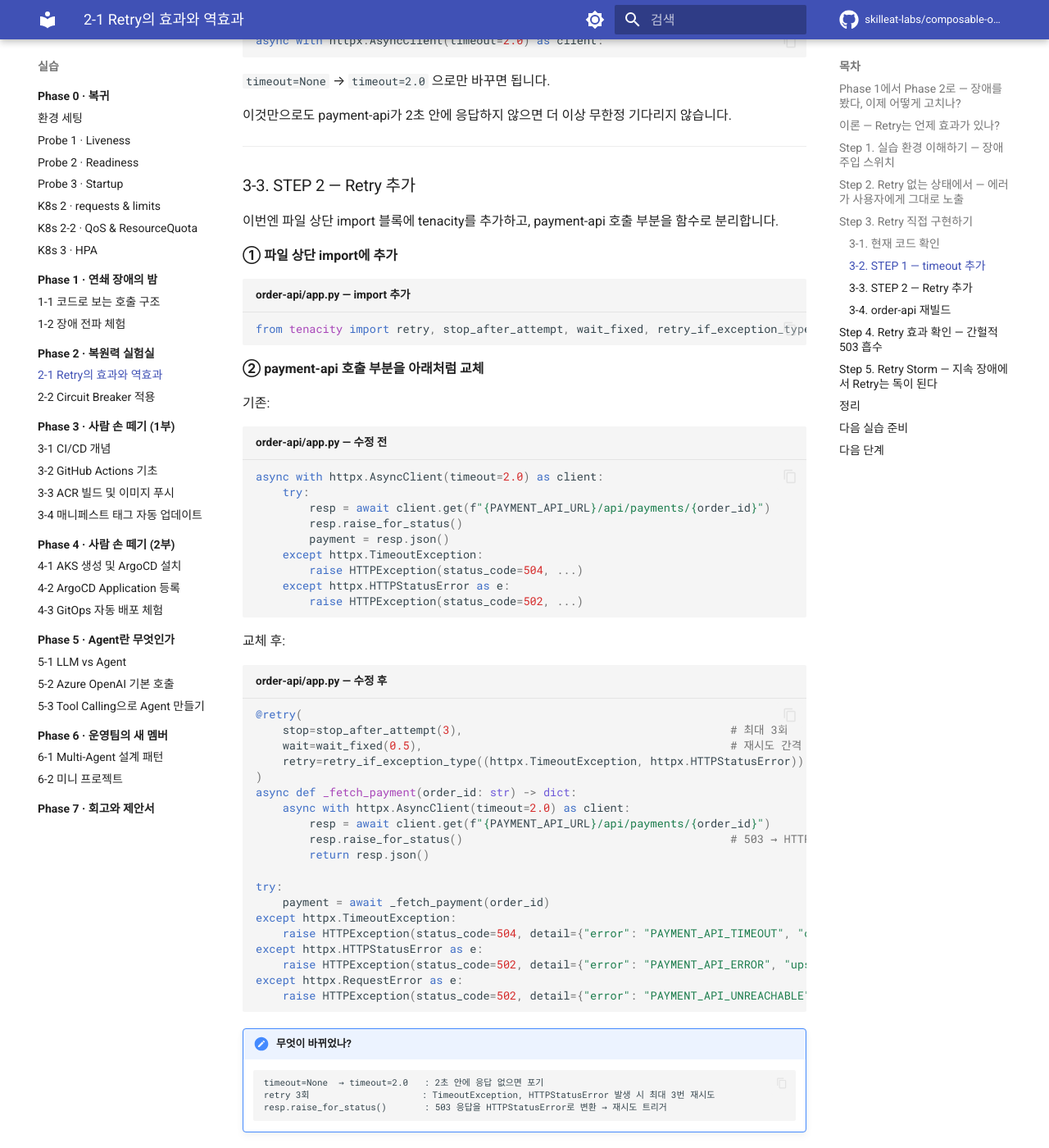
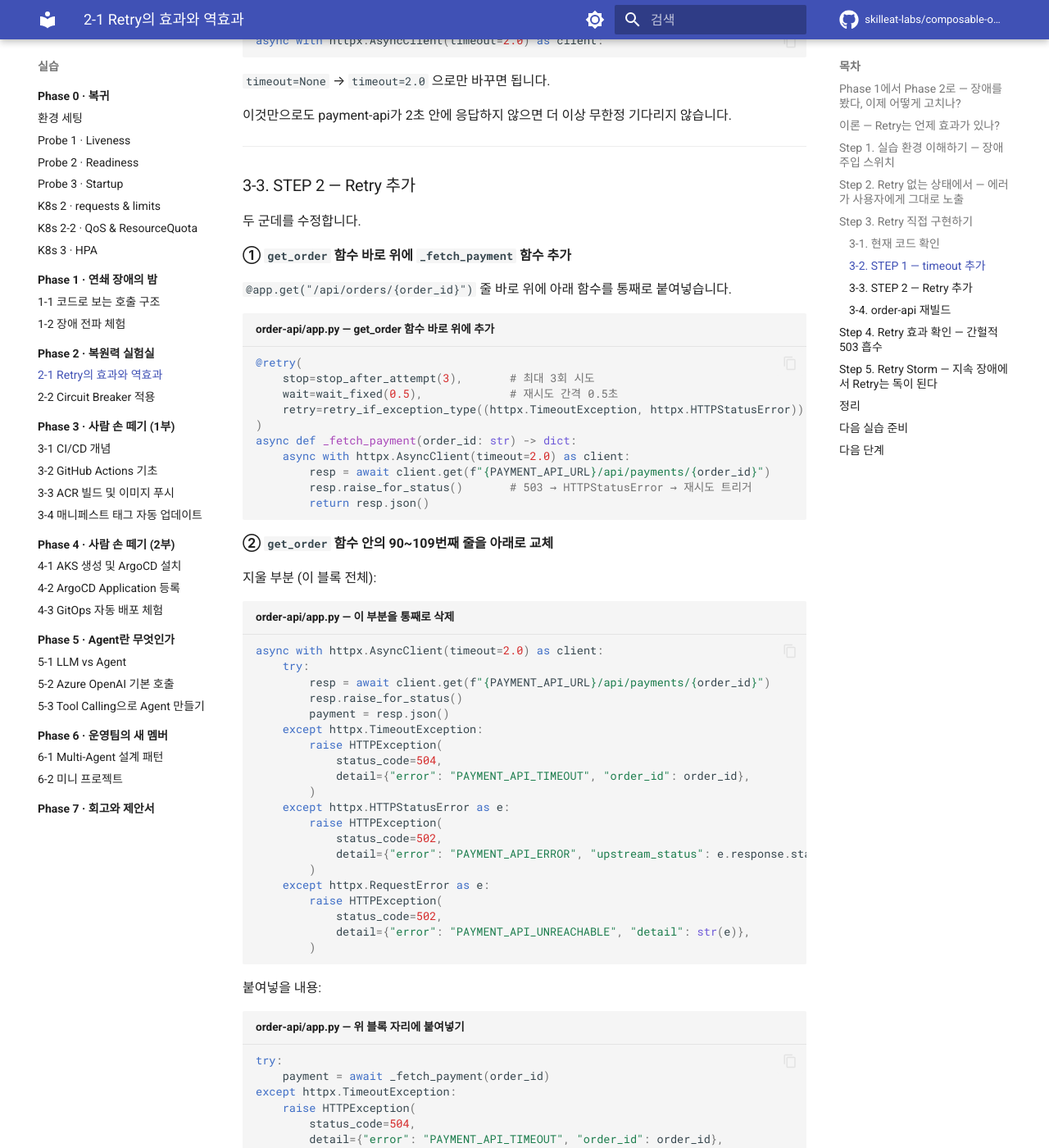
Before and after one commit to skilleat-labs/composable-ops-labs, an MkDocs documentation site: the page built from docs/phase-2/retry-and-storm.md, in a window 1280 px wide and 1400 px high, scrolled down 5245 px. Shown: the whole window at 82% size. Built offline with MkDocs 1.6.1 and Material for MkDocs 9.7.7, drawn with Linux system fonts in a browser that asks for light colours; comment, search, counter and statistics services are not loaded; some of the changed text lies outside the part shown.

Commit message:
feat: Retry 코드 수정 가이드를 두 단계로 명확하게 분리
① get_order 바로 위에 _fetch_payment 추가 위치 명시
② 90~109번째 줄 삭제 후 붙여넣기 방식으로 설명

Co-Authored-By: Claude Sonnet 4.6 <noreply@anthropic.com>

````diff
--- a/docs/phase-2/retry-and-storm.md
+++ b/docs/phase-2/retry-and-storm.md
@@ -251,59 +251,79 @@ async with httpx.AsyncClient(timeout=2.0) as client:
 
 ### 3-3. STEP 2 — Retry 추가
 
-이번엔 파일 상단 import 블록에 tenacity를 추가하고, payment-api 호출 부분을 함수로 분리합니다.
+두 군데를 수정합니다.
 
-**① 파일 상단 import에 추가**
+**① `get_order` 함수 바로 위에 `_fetch_payment` 함수 추가**
 
-```python title="order-api/app.py — import 추가"
-from tenacity import retry, stop_after_attempt, wait_fixed, retry_if_exception_type
+`@app.get("/api/orders/{order_id}")` 줄 바로 위에 아래 함수를 통째로 붙여넣습니다.
+
+```python title="order-api/app.py — get_order 함수 바로 위에 추가"
+@retry(
+    stop=stop_after_attempt(3),       # 최대 3회 시도
+    wait=wait_fixed(0.5),             # 재시도 간격 0.5초
+    retry=retry_if_exception_type((httpx.TimeoutException, httpx.HTTPStatusError))
+)
+async def _fetch_payment(order_id: str) -> dict:
+    async with httpx.AsyncClient(timeout=2.0) as client:
+        resp = await client.get(f"{PAYMENT_API_URL}/api/payments/{order_id}")
+        resp.raise_for_status()       # 503 → HTTPStatusError → 재시도 트리거
+        return resp.json()
 ```
 
-**② payment-api 호출 부분을 아래처럼 교체**
+**② `get_order` 함수 안의 90~109번째 줄을 아래로 교체**
 
-기존:
+지울 부분 (이 블록 전체):
 
-```python title="order-api/app.py — 수정 전"
+```python title="order-api/app.py — 이 부분을 통째로 삭제"
 async with httpx.AsyncClient(timeout=2.0) as client:
     try:
         resp = await client.get(f"{PAYMENT_API_URL}/api/payments/{order_id}")
         resp.raise_for_status()
         payment = resp.json()
     except httpx.TimeoutException:
-        raise HTTPException(status_code=504, ...)
+        raise HTTPException(
+            status_code=504,
+            detail={"error": "PAYMENT_API_TIMEOUT", "order_id": order_id},
+        )
     except httpx.HTTPStatusError as e:
-        raise HTTPException(status_code=502, ...)
+        raise HTTPException(
+            status_code=502,
+            detail={"error": "PAYMENT_API_ERROR", "upstream_status": e.response.status_code},
+        )
+    except httpx.RequestError as e:
+        raise HTTPException(
+            status_code=502,
+            detail={"error": "PAYMENT_API_UNREACHABLE", "detail": str(e)},
+        )
 ```
 
-교체 후:
+붙여넣을 내용:
 
-```python title="order-api/app.py — 수정 후"
-@retry(
-    stop=stop_after_attempt(3),                                        # 최대 3회
-    wait=wait_fixed(0.5),                                              # 재시도 간격 0.5초
-    retry=retry_if_exception_type((httpx.TimeoutException, httpx.HTTPStatusError))
-)
-async def _fetch_payment(order_id: str) -> dict:
-    async with httpx.AsyncClient(timeout=2.0) as client:
-        resp = await client.get(f"{PAYMENT_API_URL}/api/payments/{order_id}")
-        resp.raise_for_status()                                        # 503 → HTTPStatusError → 재시도
-        return resp.json()
-
+```python title="order-api/app.py — 위 블록 자리에 붙여넣기"
 try:
     payment = await _fetch_payment(order_id)
 except httpx.TimeoutException:
-    raise HTTPException(status_code=504, detail={"error": "PAYMENT_API_TIMEOUT", "order_id": order_id})
+    raise HTTPException(
+        status_code=504,
+        detail={"error": "PAYMENT_API_TIMEOUT", "order_id": order_id},
+    )
 except httpx.HTTPStatusError as e:
-    raise HTTPException(status_code=502, detail={"error": "PAYMENT_API_ERROR", "upstream_status": e.response.status_code})
+    raise HTTPException(
+        status_code=502,
+        detail={"error": "PAYMENT_API_ERROR", "upstream_status": e.response.status_code},
+    )
 except httpx.RequestError as e:
-    raise HTTPException(status_code=502, detail={"error": "PAYMENT_API_UNREACHABLE", "detail": str(e)})
+    raise HTTPException(
+        status_code=502,
+        detail={"error": "PAYMENT_API_UNREACHABLE", "detail": str(e)},
+    )
 ```
 
 !!! note "무엇이 바뀌었나?"
     ```text
-    timeout=None  → timeout=2.0   : 2초 안에 응답 없으면 포기
-    retry 3회                     : TimeoutException, HTTPStatusError 발생 시 최대 3번 재시도
-    resp.raise_for_status()       : 503 응답을 HTTPStatusError로 변환 → 재시도 트리거
+    _fetch_payment 함수 추가  : retry 데코레이터가 붙은 별도 함수로 분리
+    retry 3회                 : TimeoutException, HTTPStatusError 발생 시 최대 3번 재시도
+    resp.raise_for_status()   : 503 응답을 HTTPStatusError로 변환 → 재시도 트리거
     ```
 
 ---
````
